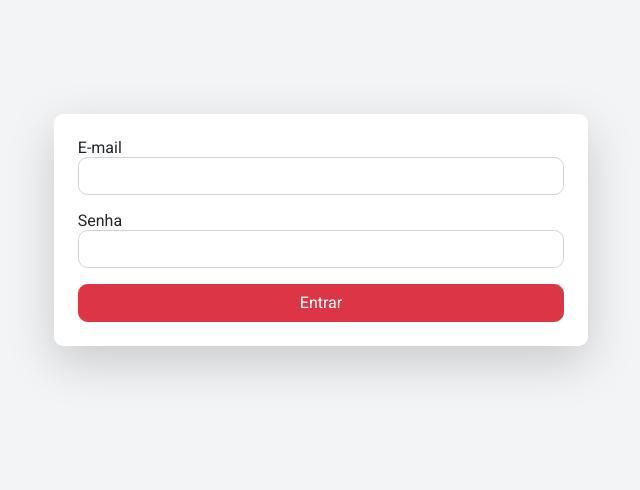
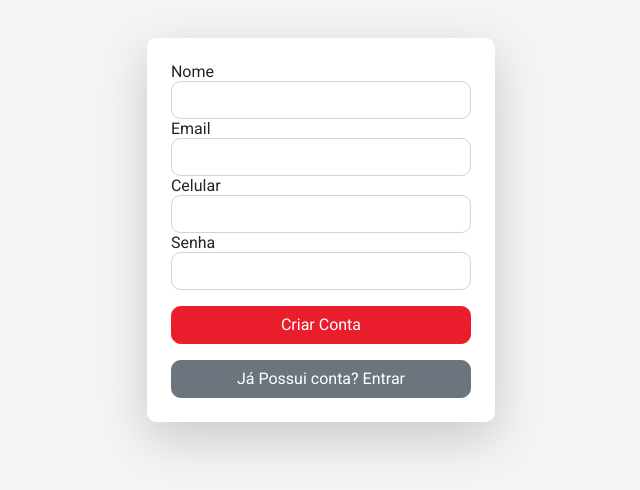
Before and after one commit to felipechiodini/painel-burguer-system, a Vue app: page /criar-conta in a window 1280 px wide. Before the commit this address led to /login/. Shown: the part 170-660 px from the top of the page, without its empty margins (319-959 px from the left). Built offline with nearby package versions, Linux system fonts and the light colour scheme; no server answers; what vue-apexcharts would draw is missing.

Commit message:
Ajustses

```diff
--- a/package.json
+++ b/package.json
@@ -15,7 +15,8 @@
     "bootstrap-vue": "^2.23.1",
     "core-js": "^3.8.3",
     "echo": "^0.1.9",
-    "laravel-echo": "^1.15.0",
+    "laravel-echo": "^1.15.2",
+    "pusher-js": "^8.3.0",
     "socket.io": "^4.6.1",
     "socket.io-client": "^4.6.1",
     "vue": "^2.7.14",
--- a/src/main.js
+++ b/src/main.js
@@ -2,6 +2,8 @@ import Vue from 'vue'
 import App from './App.vue'
 import router from './router'
 import VueApexCharts from 'vue-apexcharts'
+import Echo from 'laravel-echo'
+import Pusher from 'pusher-js'
 
 Vue.config.productionTip = false
 
--- a/src/router/index.js
+++ b/src/router/index.js
@@ -1,8 +1,9 @@
 import Vue from 'vue'
 import VueRouter from 'vue-router'
 import Main from '../Layout/Main.vue'
-import Auth from '../Layout/Auth.vue'
+import NoAuth from '../Layout/NoAuth.vue'
 import Login from '../views/Login.vue'
+import Register from '../views/Register.vue'
 import Home from '../views/Home.vue'
 import Orders from '../views/Orders.vue'
 import Products from '../views/Products.vue'
@@ -10,6 +11,7 @@ import Configuration from '../views/Configuration.vue'
 import Waiters from '../views/Waiters.vue'
 import Combos from '../views/Combos.vue'
 import Cards from '../views/Cards.vue'
+import NotFound from '../views/NotFound.vue'
 import Profile from '../views/Profile.vue'
 import { isAuthenticate } from '@/js/Auth'
 import EditProduct from '@/views/Products/Update.vue'
@@ -26,7 +28,7 @@ const routes = [
     component: Main,
     children: [
       {
-        path: '/',
+        path: '/home',
         name: 'home',
         component: Home
       },
@@ -89,14 +91,18 @@ const routes = [
   },
   {
     path: '/login',
-    component: Auth,
-    children: [
-      {
-        path: '/',
-        name: 'login',
-        component: Login
-      },
-    ]
+    name: 'auth.login',
+    component: Login
+  },
+  {
+    path: '/criar-conta',
+    name: 'auth.register',
+    component: Register
+  },
+  {
+    path: '*',
+    name: 'NotFound',
+    component: NotFound
   }
 ]
 
@@ -106,9 +112,9 @@ const router = new VueRouter({
   routes
 })
 
-router.beforeEach((to, from, next) => {
-  if (to.name !== 'login' && !isAuthenticate()) next({ name: 'login' })
-  else next()
-})
+// router.beforeEach((to, from, next) => {
+//   if (to.name !== 'login' && !isAuthenticate()) next({ name: 'login' })
+//   else next()
+// })
 
 export default router
--- a/src/views/Login.vue
+++ b/src/views/Login.vue
@@ -10,6 +10,8 @@
         <b-input id="password" type="password" v-model="form.password"></b-input>
       </div>
       <b-button class="w-100 mt-3" variant="danger" @click="login()">Entrar</b-button>
+      <b-button class="w-100 mt-3" @click="goToRegister()">Crie sua conta, é grátis</b-button>
+      <a @click="recoveryPassword()">Esqueci a senha</a>
     </div>
   </div>
 </template>
@@ -24,17 +26,37 @@ export default {
     return {
       form: {
         email: null,
-        password: null,
-      }
+        password: null
+      },
+      loading: false
     }
   },
   methods: {
     login() {
+      this.loading = true
       Api.post('auth/login', this.form).then(({ data }) => {
         Storage.set('token', data.access_token)
         this.$router.push({ name: 'home' })
-      }).catch(() => {
-        alert('Verifique suas credenciais')
+      }).catch((error) => {
+        this.$bvToast.toast(error.data?.message ?? 'Ocorreu um erro', {
+          title: 'Erro',
+          variant: 'danger'
+        })
+      }).finally(() => {
+        this.loading = false
+      })
+    },
+    goToRegister() {
+      this.$router.push({
+        name: 'auth.register'
+      })
+    },
+    recoveryPassword() {
+      Api.post('').then(({ data }) => {
+        this.$bvToast.toast(data.message, {
+          title: 'Sucesso',
+          variant: 'sucess'
+        })
       })
     }
   }
--- /dev/null
+++ b/src/views/NotFound.vue
@@ -0,0 +1,15 @@
+<template>
+  <div>
+    Página não encontrada
+  </div>
+</template>
+
+<script>
+export default {
+
+}
+</script>
+
+<style>
+
+</style>
--- /dev/null
+++ b/src/views/Register.vue
@@ -0,0 +1,57 @@
+<template>
+  <div class="d-flex align-items-center" style="height: 100vh; width: 100%;">
+    <div class="shadow-lg p-4 mx-auto bg-white rounded">
+      <label for="">Nome</label>
+      <b-input v-model="user.name"></b-input>
+      <label for="">Email</label>
+      <b-input v-model="user.email"></b-input>
+      <label for="">Celular</label>
+      <b-input v-model="user.cellphone"></b-input>
+      <label for="">Senha</label>
+      <b-input type="password" v-model="user.password"></b-input>
+      <b-button variant="primary" class="mt-3 w-100" @click="register()">Criar Conta</b-button>
+      <b-button class="mt-3 w-100" @click="goToLogin()">Já Possui conta? Entrar</b-button>
+    </div>
+  </div>
+</template>
+
+<script>
+import Api from '@/js/Api'
+
+export default {
+  data: () => {
+    return {
+      user: {
+        name: null,
+        email: null,
+        cellphone: null,
+        password: null,
+      },
+      loading: false
+    }
+  },
+  methods: {
+    register() {
+      this.loading = true
+      Api.post('register').then(({ data }) => {
+        this.$bvToast.toast(data.message, {
+          title: 'Sucesso',
+          variant: 'success'
+        })
+      }).catch((error) => {
+        this.$bvToast.toast(error.data?.message ?? 'Ocorreu um erro', {
+          title: 'Erro',
+          variant: 'danger'
+        })
+      }).finally(() => {
+        this.loading = false
+      })
+    },
+    goToLogin() {
+      this.$router.push({
+        name: 'auth.login'
+      })
+    }
+  }
+}
+</script>
```
Also changed, not shown: src/views/Home.vue (+7 -0 lines), src/Layout/NoAuth.vue (renamed from src/Layout/Auth.vue), 1 other file (tests, documents, lock files or other folders).
